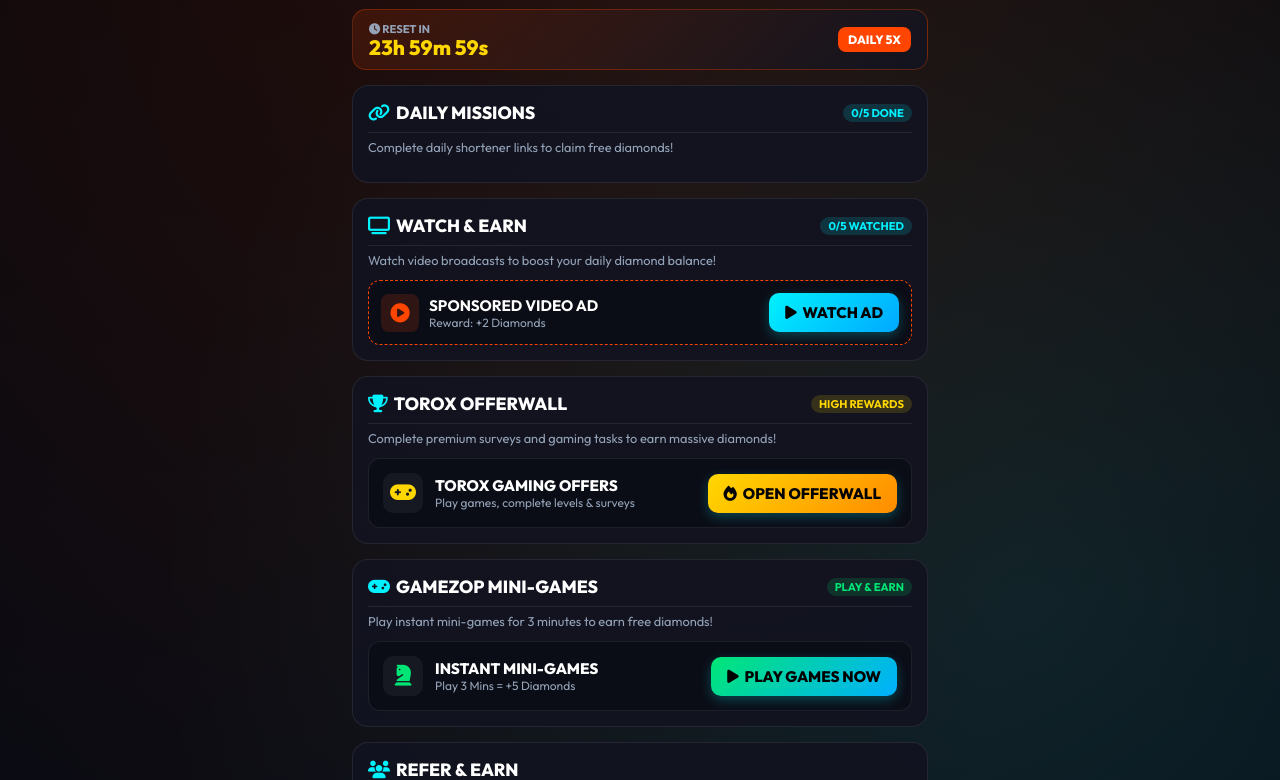
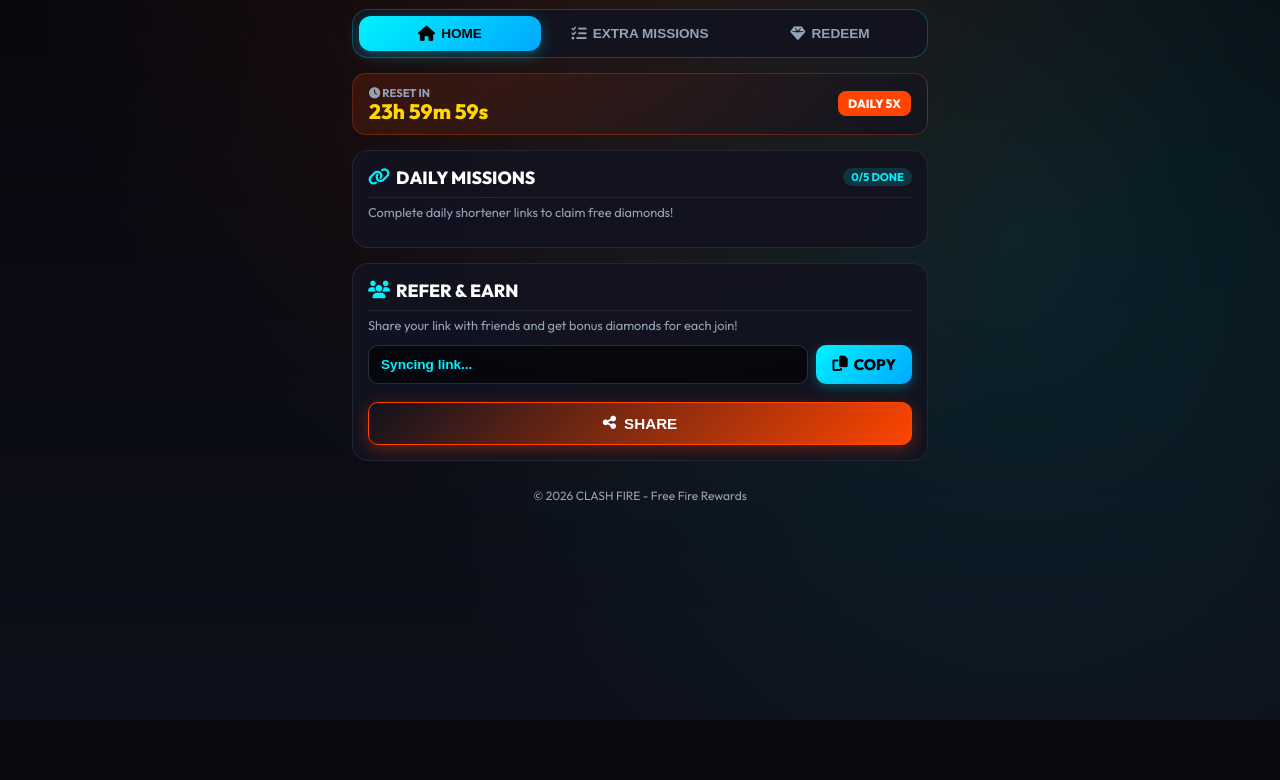
Before and after one commit to MeniyaAnilX/clashfire, a plain HTML site: page index.html in a window 1280 px wide. Shown: the part 80-860 px from the top of the page. After the commit the page ends 800 px from the top, so only its background shows below. Drawn offline with Linux system fonts and the light colour scheme; no server answers.

Commit message:
Organize app layout into 3 clean esports navigation tabs (Home, Extra Missions, Redeem)

```diff
--- a/app.js
+++ b/app.js
@@ -69,6 +69,25 @@
 
         this.renderDashboard();
         this.startCountdownTimer();
+    }
+
+    switchAppTab(tabId, btnElem) {
+        document.querySelectorAll('.app-tab-pane').forEach(el => el.classList.remove('active'));
+        document.querySelectorAll('.main-nav-tabs .tab-btn').forEach(el => el.classList.remove('active'));
+
+        const targetPane = document.getElementById(tabId);
+        if (targetPane) targetPane.classList.add('active');
+
+        if (btnElem) {
+            btnElem.classList.add('active');
+        } else {
+            const btns = document.querySelectorAll('.main-nav-tabs .tab-btn');
+            if (tabId === 'tab-home' && btns[0]) btns[0].classList.add('active');
+            if (tabId === 'tab-tasks' && btns[1]) btns[1].classList.add('active');
+            if (tabId === 'tab-redeem' && btns[2]) btns[2].classList.add('active');
+        }
+
+        window.scrollTo({ top: 0, behavior: 'smooth' });
     }
 
     start3SecPageLoader() {
@@ -492,7 +511,7 @@
     }
 
     scrollToRedeem() {
-        document.getElementById('redemption-vault').scrollIntoView({ behavior: 'smooth' });
+        this.switchAppTab('tab-redeem');
     }
 
     showToast(title, message, type = 'info') {
--- a/index.html
+++ b/index.html
@@ -48,11 +48,23 @@
                 <div class="wallet-badge">
                     <img src="diamond.png" alt="Diamond" class="wallet-gem-img">
                     <span id="user-coins">0</span>
-                    <button class="add-coin-btn" onclick="app.scrollToRedeem()"><i class="fa-solid fa-plus"></i></button>
+                    <button class="add-coin-btn" onclick="app.switchAppTab('tab-redeem')"><i class="fa-solid fa-plus"></i></button>
                 </div>
             </div>
         </header>
 
+        <!-- Top Navigation Bar -->
+        <nav class="main-nav-tabs">
+            <button class="tab-btn active" onclick="app.switchAppTab('tab-home', this)"><i class="fa-solid fa-house"></i> HOME</button>
+            <button class="tab-btn" onclick="app.switchAppTab('tab-tasks', this)"><i class="fa-solid fa-list-check"></i> EXTRA MISSIONS</button>
+            <button class="tab-btn" onclick="app.switchAppTab('tab-redeem', this)"><i class="fa-solid fa-gem"></i> REDEEM</button>
+        </nav>
+
+        <!-- Main Content Area -->
+        <main class="dashboard-container">
+
+            <!-- TAB 1: HOME -->
+            <div id="tab-home" class="app-tab-pane active">
                 <!-- Daily Reset Banner -->
                 <section class="banner-card">
                     <div class="banner-left">
@@ -62,10 +74,7 @@
                     <div class="banner-badge">DAILY 5X</div>
                 </section>
 
-        <!-- Main Content Grid -->
-        <main class="dashboard-container">
-
-            <!-- Section 1: Daily Links -->
+                <!-- Section: Daily Links -->
                 <section class="dashboard-section">
                     <div class="section-title">
                         <h2><i class="fa-solid fa-link"></i> DAILY MISSIONS</h2>
@@ -78,7 +87,26 @@
                     </div>
                 </section>
 
-            <!-- Section 2: Watch & Earn Ads -->
+                <!-- Section: Refer & Earn -->
+                <section class="dashboard-section">
+                    <div class="section-title">
+                        <h2><i class="fa-solid fa-users"></i> REFER & EARN</h2>
+                    </div>
+                    <p class="section-desc">Share your link with friends and get bonus diamonds for each join!</p>
+
+                    <div class="referral-box">
+                        <div class="referral-input-wrap">
+                            <input type="text" id="referral-link-input" readonly value="Syncing link...">
+                            <button class="btn-primary" onclick="app.copyReferralLink()"><i class="fa-solid fa-copy"></i> COPY</button>
+                        </div>
+                        <button class="btn-share" onclick="app.shareNative()"><i class="fa-solid fa-share-nodes"></i> SHARE</button>
+                    </div>
+                </section>
+            </div>
+
+            <!-- TAB 2: EXTRA MISSIONS / TASKS -->
+            <div id="tab-tasks" class="app-tab-pane">
+                <!-- Watch & Earn Ads -->
                 <section class="dashboard-section">
                     <div class="section-title">
                         <h2><i class="fa-solid fa-tv"></i> WATCH & EARN</h2>
@@ -100,7 +128,7 @@
                     </div>
                 </section>
 
-            <!-- Section 3: Torox Offerwall Station -->
+                <!-- Torox Offerwall Station -->
                 <section class="dashboard-section" id="torox-station">
                     <div class="section-title">
                         <h2><i class="fa-solid fa-trophy"></i> TOROX OFFERWALL</h2>
@@ -122,7 +150,7 @@
                     </div>
                 </section>
 
-            <!-- Section 4: Gamezop Play & Earn Station -->
+                <!-- Gamezop Play & Earn Station -->
                 <section class="dashboard-section" id="gamezop-station">
                     <div class="section-title">
                         <h2><i class="fa-solid fa-gamepad"></i> GAMEZOP MINI-GAMES</h2>
@@ -143,24 +171,11 @@
                         </button>
                     </div>
                 </section>
+            </div>
 
-            <!-- Section 5: Refer & Earn -->
-            <section class="dashboard-section">
-                <div class="section-title">
-                    <h2><i class="fa-solid fa-users"></i> REFER & EARN</h2>
-                </div>
-                <p class="section-desc">Share your link with friends and get bonus diamonds for each join!</p>
-
-                <div class="referral-box">
-                    <div class="referral-input-wrap">
-                        <input type="text" id="referral-link-input" readonly value="Syncing link...">
-                        <button class="btn-primary" onclick="app.copyReferralLink()"><i class="fa-solid fa-copy"></i> COPY</button>
-                    </div>
-                    <button class="btn-share" onclick="app.shareNative()"><i class="fa-solid fa-share-nodes"></i> SHARE</button>
-                </div>
-            </section>
-
-            <!-- Section 6: Diamond Vault -->
+            <!-- TAB 3: REDEEM VAULT -->
+            <div id="tab-redeem" class="app-tab-pane">
+                <!-- Diamond Vault -->
                 <section class="dashboard-section" id="redemption-vault">
                     <div class="section-title">
                         <h2><img src="diamond.png" alt="Diamond" class="section-title-img"> REDEEM DIAMONDS</h2>
@@ -206,7 +221,7 @@
                     </div>
                 </section>
 
-            <!-- Section 7: Redeem History -->
+                <!-- Redeem History -->
                 <section class="dashboard-section" id="history-section">
                     <div class="section-title">
                         <h2><i class="fa-solid fa-clock-rotate-left"></i> REDEEM HISTORY</h2>
@@ -217,6 +232,7 @@
                         <!-- History cards rendered via JS -->
                     </div>
                 </section>
+            </div>
 
         </main>
 
--- a/styles.css
+++ b/styles.css
@@ -70,6 +70,28 @@
 
 .loader-bar-bg { width: 100%; height: 6px; background: rgba(255,255,255,0.08); border-radius: 10px; margin-top: 18px; overflow: hidden; }
 .loader-bar-fill { width: 0%; height: 100%; background: linear-gradient(90deg, var(--primary-fire), var(--accent-gold), var(--accent-cyan)); border-radius: 10px; transition: width 0.1s linear; }
+
+/* Main Navigation Bar Tabs */
+.main-nav-tabs {
+    display: grid; grid-template-columns: repeat(3, 1fr); gap: 8px;
+    background: var(--bg-card); border: 1px solid var(--border-glow);
+    padding: 6px; border-radius: 16px; margin-bottom: 15px;
+}
+.tab-btn {
+    background: transparent; color: var(--text-muted); border: none;
+    padding: 10px; border-radius: 12px; font-weight: 800; font-size: 0.85rem;
+    cursor: pointer; display: flex; align-items: center; justify-content: center; gap: 6px;
+    transition: all 0.25 ease; white-space: nowrap;
+}
+.tab-btn i { font-size: 0.95rem; }
+.tab-btn.active {
+    background: linear-gradient(135deg, var(--accent-cyan), #00a8ff);
+    color: #000; box-shadow: 0 4px 15px rgba(0, 242, 254, 0.3);
+}
+
+.app-tab-pane { display: none; }
+.app-tab-pane.active { display: block; animation: fadeInPane 0.3s ease; }
+@keyframes fadeInPane { from { opacity: 0; transform: translateY(6px); } to { opacity: 1; transform: translateY(0); } }
 
 /* Buttons */
 .btn-primary {
```
Lines whose indentation alone changed are shown as unchanged.
